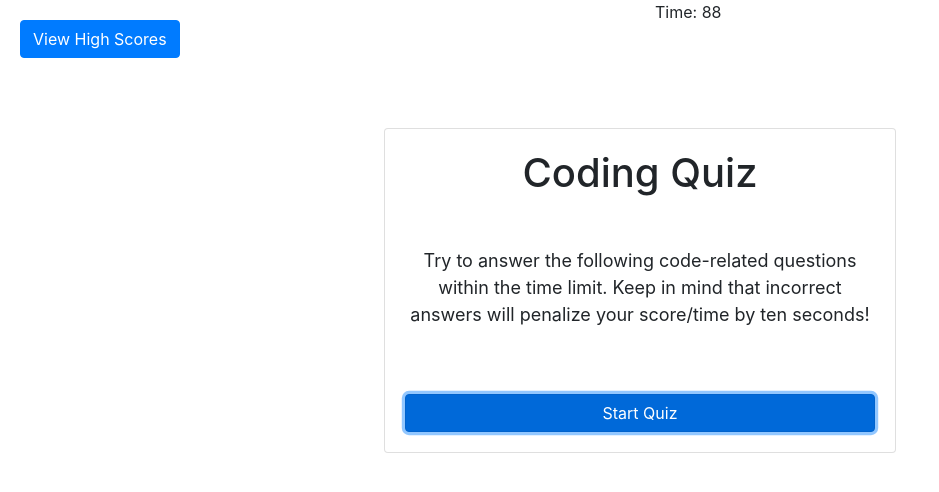
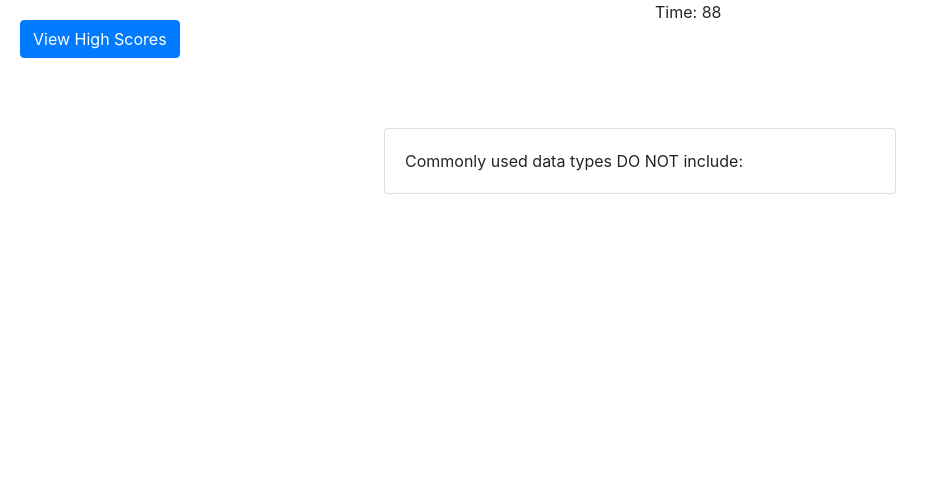
Before and after one commit to rffrye/Homework4, a plain HTML site: page index.html in a window 1280 px wide. Both pictures are taken after a click on the link "Start Quiz". Shown: the whole page, without its empty margins (0-939 px from the left). Drawn offline with nearby package versions, Linux system fonts and the light colour scheme.

Commit message:
function to make questions render in in an empty div

```diff
--- a/index.html
+++ b/index.html
@@ -23,11 +23,11 @@
 
     <div id="container">
       <div class="card" style="width: 40%; margin: auto; margin-top: 50px;">
-        <div class="card-body">
+        <div id = "questionDiv" class="card-body">
           <h1 class="card-title" style="text-align: center;">Coding Quiz</h1>
-          <p id = "questionDiv" class="card-text" style="text-align: center; margin-top: 50px; font-size: 18px;">Try to answer the following code-related questions within the time limit. Keep in mind that incorrect
+          <p  class="card-text" style="text-align: center; margin-top: 50px; font-size: 18px;">Try to answer the following code-related questions within the time limit. Keep in mind that incorrect
             answers will penalize your score/time by ten seconds!</p>
-          <a id= "startTimer" href="#" class="btn btn-primary" style="width: 100%; margin-top: 50px;">Start Quiz</a>
+            <div><a id= "startTimer" href="#" class="btn btn-primary" style="width: 100%; margin-top: 50px;">Start Quiz</a></div>
 
         </div>
       </div>
--- a/script.js
+++ b/script.js
@@ -39,7 +39,7 @@
 
 
     var score = 0;
-    var qInedx = 0;
+    var qIndex = 0;
     var timeLeft = document.querySelector("#currentTime");
     var timer = document.querySelector("#startTimer");
     var questionDiv = document.querySelector("#questionDiv");
@@ -65,4 +65,20 @@ timer.addEventListener("click", function() {
             }
         }, 1000);
     }
+    render(qIndex);
 });
+document.get
+
+// Renders questions and choices to page:
+function render(qIndex) {
+    // Clears existing data
+    questionDiv.innerHTML = "";
+    ulItem.innerHTML = "";
+    // For loops to loop through all info in array
+    for (var i = 0; i < questions.length; i++) {
+        // Appends question title only
+        var userQuestion = questions[qIndex].question;
+        var userChoices = questions[qIndex].choices;
+        questionDiv.textContent = userQuestion;
+    };
+}
```
